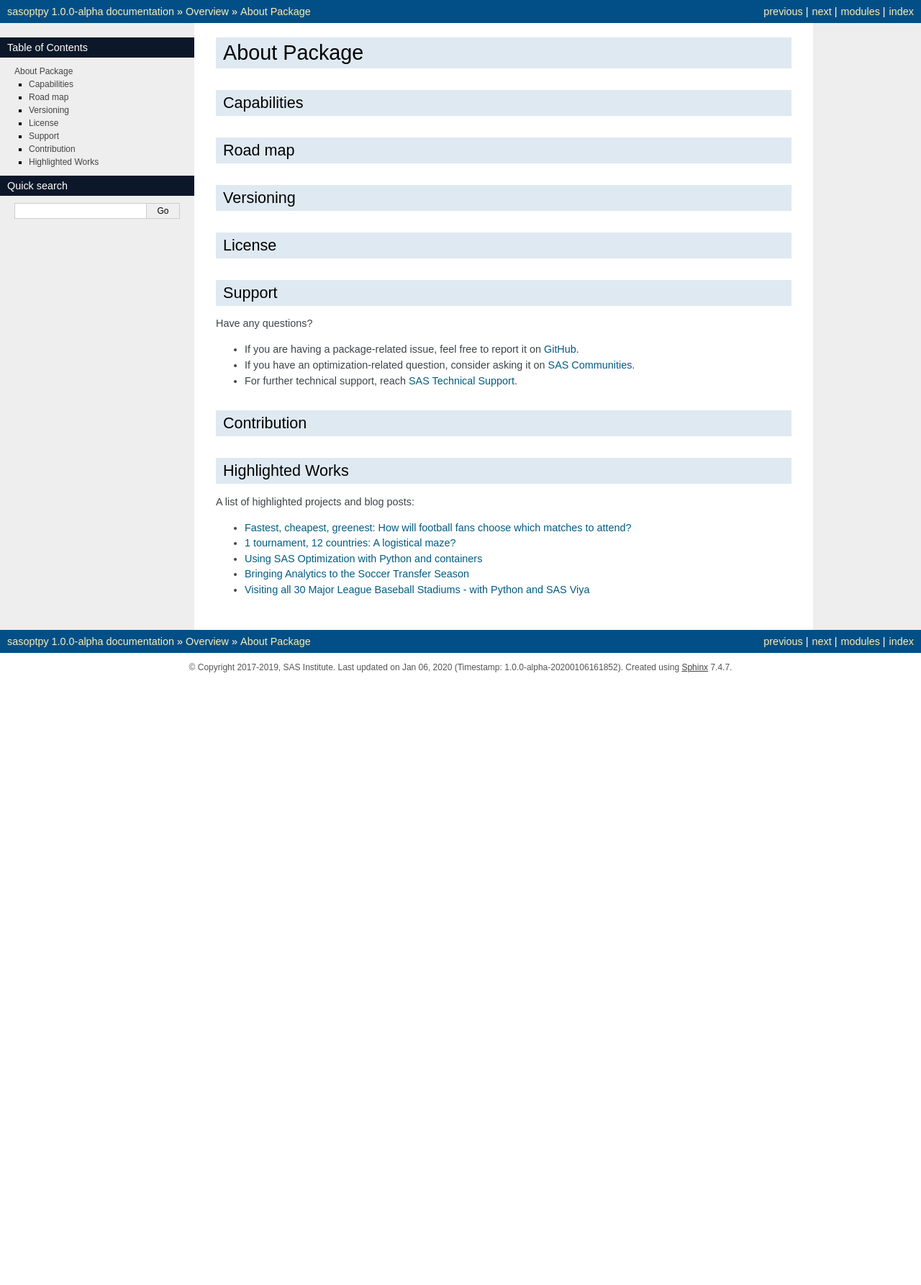
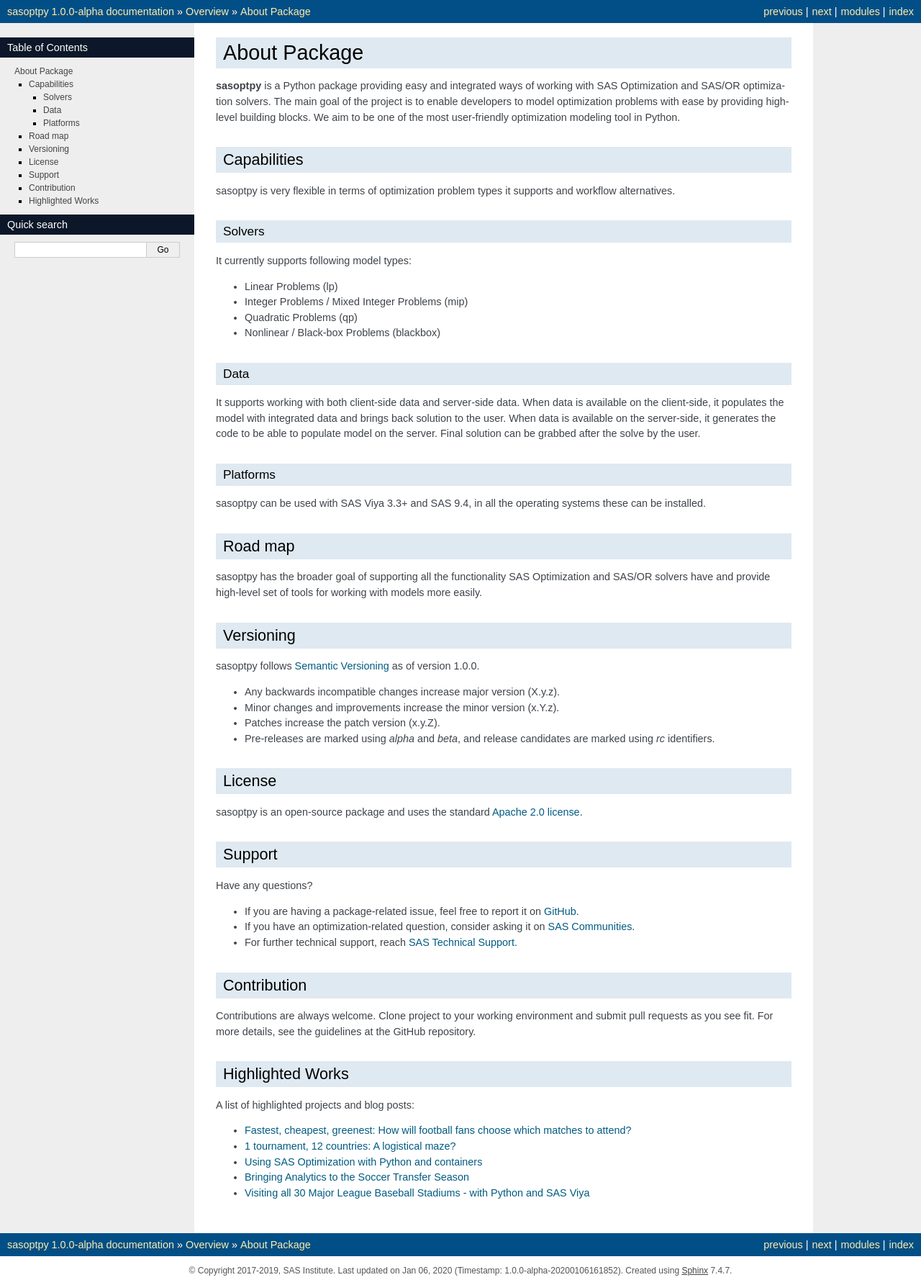
Before and after one commit to sassoftware/sasoptpy, a Sphinx documentation site: the page built from doc/overview/about.rst, in a window 1280 px wide. Shown: the whole page at 72% size. Built offline with Sphinx 7.4.7, drawn with Linux system fonts in a browser that asks for light colours; before the commit the page ends 947 px from its top, so only the background shows below that.

Commit message:
Doc changes, hid 4th depth layer

```diff
--- a/doc/_static/css/sasoptpy.css
+++ b/doc/_static/css/sasoptpy.css
@@ -37,3 +37,7 @@
     color: #000;
     text-shadow: none;
 }
+
+li.toctree-l4 {
+    display: none;
+}
--- /dev/null
+++ b/doc/_templates/layout.html
@@ -0,0 +1 @@
+{% extends "basic/layout.html" %}
--- a/doc/api/api.rst
+++ b/doc/api/api.rst
@@ -8,6 +8,7 @@
 *************
 
 .. toctree::
+   :maxdepth: 2
 
    model
    expression
--- a/doc/overview/about.rst
+++ b/doc/overview/about.rst
@@ -6,17 +6,61 @@
 About Package
 =============
 
+**sasoptpy** is a Python package providing easy and integrated ways of working with SAS Optimization and SAS/OR
+optimization solvers. The main goal of the project is to enable developers to model optimization problems with ease by
+providing high-level building blocks. We aim to be one of the most user-friendly optimization modeling tool in Python.
+
 Capabilities
 ------------
+
+sasoptpy is very flexible in terms of optimization problem types it supports and workflow alternatives.
+
+Solvers
+~~~~~~~
+
+It currently supports following model types:
+
+- Linear Problems (lp)
+- Integer Problems / Mixed Integer Problems (mip)
+- Quadratic Problems (qp)
+- Nonlinear / Black-box Problems (blackbox)
+
+Data
+~~~~
+
+It supports working with both client-side data and server-side data.
+When data is available on the client-side, it populates the model with integrated data and brings back solution to the
+user.
+When data is available on the server-side, it generates the code to be able to populate model on the server.
+Final solution can be grabbed after the solve by the user.
+
+Platforms
+~~~~~~~~~
+
+sasoptpy can be used with SAS Viya 3.3+ and SAS 9.4, in all the operating systems these can be installed.
+
 
 Road map
 --------
 
+sasoptpy has the broader goal of supporting all the functionality SAS Optimization and SAS/OR solvers have and
+provide high-level set of tools for working with models more easily.
+
+
 Versioning
 ----------
 
+sasoptpy follows `Semantic Versioning <https://semver.org/>`_ as of version 1.0.0.
+
+- Any backwards incompatible changes increase major version (X.y.z).
+- Minor changes and improvements increase the minor version (x.Y.z).
+- Patches increase the patch version (x.y.Z).
+- Pre-releases are marked using *alpha* and *beta*, and release candidates are marked using *rc* identifiers.
+
 License
 -------
+
+sasoptpy is an open-source package and uses the standard :ref:`Apache 2.0 license <license>`.
 
 Support
 -------
@@ -30,7 +74,8 @@
 Contribution
 ------------
 
-
+Contributions are always welcome. Clone project to your working environment and submit pull requests as you see fit.
+For more details, see the guidelines at the GitHub repository.
 
 Highlighted Works
 -----------------
--- a/doc/overview/license.rst
+++ b/doc/overview/license.rst
@@ -1,3 +1,5 @@
+
+.. _license:
 
 License
 *******
```
